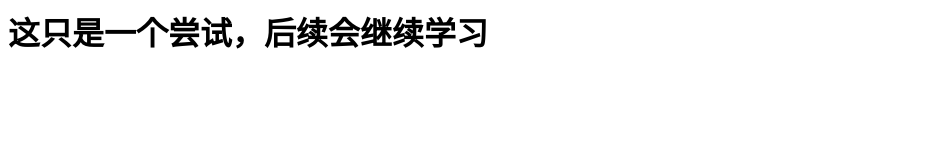
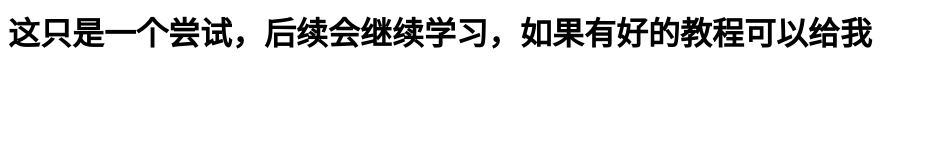
Before and after one commit to yaowle/yaowle.github.io-outdated, a plain HTML site: page index.html in a window 1280 px wide. Shown: the whole page, without its empty margins (0-927 px from the left). Drawn offline with Linux system fonts and the light colour scheme.

Commit message:
Update index.html

```diff
--- a/index.html
+++ b/index.html
@@ -1 +1 @@
-<h1>这只是一个尝试，后续会继续学习</h1>
+<h1>这只是一个尝试，后续会继续学习，如果有好的教程可以给我</h1>
```
